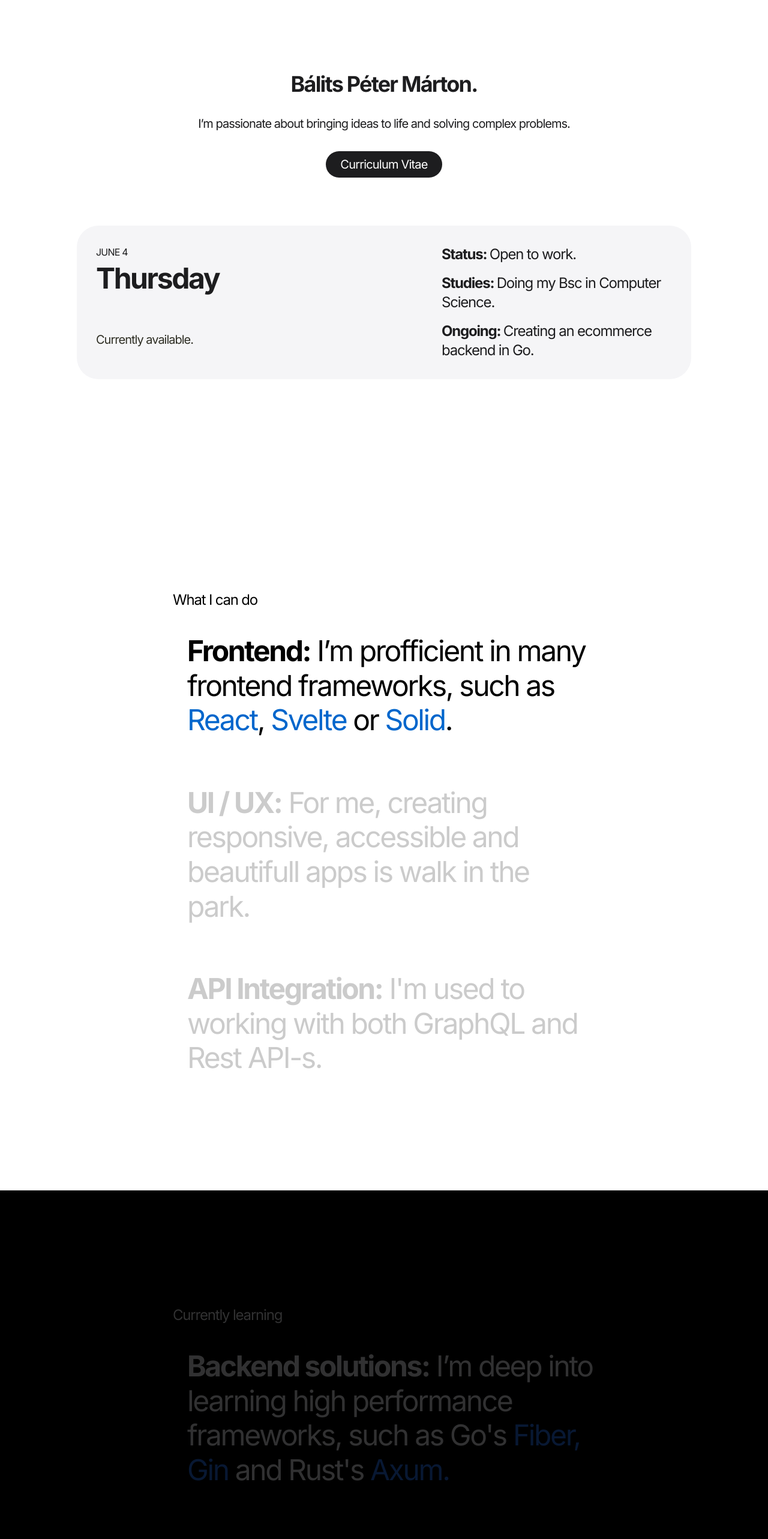
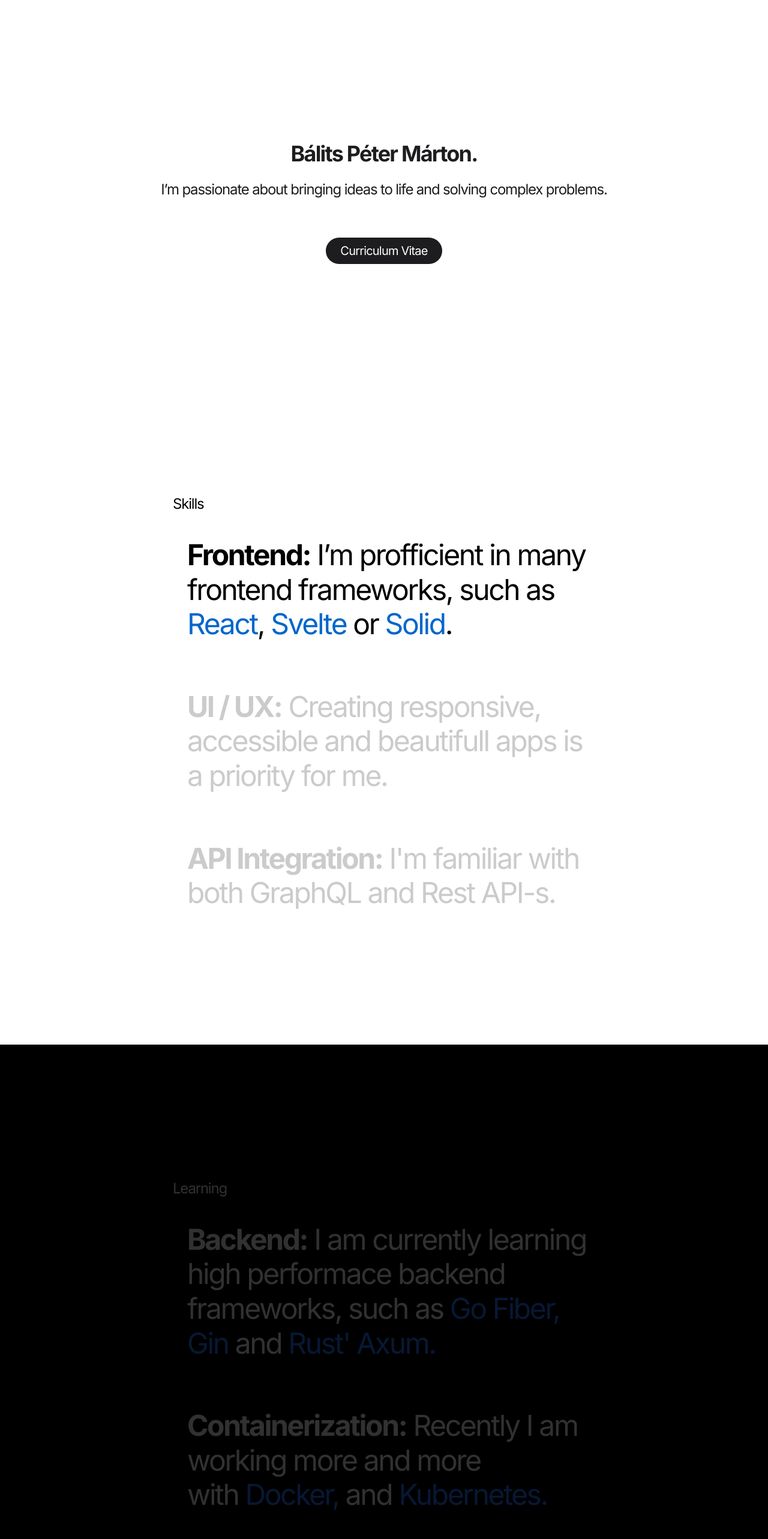
Before and after one commit to balits/portfolio, a Next.js app: page / in a window 1280 px wide. Shown: the part 200-2765 px from the top of the page at 60% size. Built offline with nearby package versions, Linux system fonts and the light colour scheme.

Commit message:
landing page done, need bg image, starting marquee next

```diff
--- a/components/goodbye.tsx
+++ b/components/goodbye.tsx
@@ -1,34 +1,67 @@
+import { Variants, motion, useInView } from "framer-motion";
+import { useEffect, useRef } from "react";
 import { GrLinkedin, GrFacebook, GrInstagram, GrMail } from "react-icons/gr";
 
 export const Goodbye = () => {
+  const thanksRef = useRef<HTMLDivElement>(null);
+  const socialsRef = useRef<HTMLDivElement>(null);
+
+  const thanksInView = useInView(thanksRef, {
+    amount: 0.4,
+  });
+
+  const socialsInView = useInView(socialsRef, {
+    amount: 0.8,
+  });
+
+  const v: Variants = {
+    hidden: { opacity: 0, y: 10 },
+    visible: { opacity: 1, y: 0, transition: { duration: 0.6 } },
+  };
+
   return (
-    <footer className="whiteOnBlack  gap-28 pt-16 pb-32  w-full flex flex-col items-center justify-center">
+    <motion.div
+      ref={thanksRef}
+      variants={v}
+      initial="hidden"
+      animate={thanksInView ? "visible" : "hidden"}
+      className="h-[50vh] blackOnWhite  px-8 py-12   w-full flex flex-col items-center justify-between"
+    >
       <div className="space-y-6">
         <h2 className="text-2xl font-bold w-full text-center">
           Thanks for visiting
         </h2>
         <p className="text-xl text-center">
-          If you&apos;d like to work with me, or have any questions:
+          I am looking forward to working with you.
+        </p>
+        <p className="text-xl text-center text-blueDark">
+          balits.peter@gmail.com
         </p>
       </div>
 
-      <div className="space-y-8 ">
-        <h3 className="text-xl w-full text-center">My socials:</h3>
-        <ul className="flex gap-16">
+      <motion.div
+        ref={socialsRef}
+        variants={v}
+        initial="hidden"
+        animate={socialsInView ? "visible" : "hidden"}
+        className="space-y-8 "
+      >
+        <h3 className=" w-full text-center">My socials:</h3>
+        <ul className="flex gap-12">
           <li>
-            <GrLinkedin size={24} />
+            <GrLinkedin size={20} />
           </li>
           <li>
-            <GrFacebook size={24} />
+            <GrFacebook size={20} />
           </li>
           <li>
-            <GrInstagram size={26} />
+            <GrInstagram size={22} />
           </li>
           <li>
-            <GrMail size={24} />
+            <GrMail size={20} />
           </li>
         </ul>
-      </div>
-    </footer>
+      </motion.div>
+    </motion.div>
   );
 };
--- a/components/hero.tsx
+++ b/components/hero.tsx
@@ -1,62 +1,55 @@
 import { useEffect, useState } from "react";
+import { Variants, motion } from "framer-motion";
 
 export const Hero = () => {
-  const [date, setDate] = useState<Date | null>(null);
+  const v: Variants = {
+    initial: {
+      opacity: 0,
+    },
+    animate: {
+      opacity: 1,
+      transition: {
+        duration: 1,
+      },
+    },
+  };
 
-  useEffect(() => {
-    setDate(new Date());
-  }, []);
-
+  const c: Variants = {
+    initial: {
+      opacity: 0,
+    },
+    animate: {
+      opacity: 1,
+      transition: {
+        staggerChildren: 0.3,
+      },
+    },
+  };
   return (
-    <section className="lg:mb-[20vh] px-8 blackOnWhite w-full max-w-screen  flex flex-col items-center justify-center gap-20">
-      <div className="space-y-8 mt-[30vh] xl:mt-[40vh] h-fit  max-w-screen-lg  flex flex-col items-center justify-center">
-        <h1 className="font-bold text-2xl md:text-3xl xl:text-4xl">
+    <section className="h-[100vh] px-8 blackOnWhite w-full max-w-screen  flex flex-col items-center justify-end pb-[10vh] md:pb-[20vh] ">
+      <motion.div
+        variants={c}
+        initial="initial"
+        animate="animate"
+        className=" h-fit  max-w-screen-lg  flex flex-col items-center justify-center"
+      >
+        <motion.h1
+          variants={v}
+          className="mb-6 font-bold text-2xl md:text-3xl xl:text-4xl"
+        >
           Bálits Péter Márton.
-        </h1>
-        <p className="text-xl text-center">
+        </motion.h1>
+        <motion.p variants={v} className="mb-16 text-2xl text-center">
           I’m passionate about bringing ideas to life and solving complex
           problems.
-        </p>
-        <button className="xl:text-xl  rounded-full py-2 px-6 bg-darkGray text-white transition-opacity hover:opacity-90">
+        </motion.p>
+        <motion.button
+          variants={v}
+          className=" xl:text-xl  rounded-full py-2 px-6 bg-darkGray text-white transition-opacity hover:opacity-90"
+        >
           Curriculum&nbsp;Vitae
-        </button>
-      </div>
-
-      <div className="mx-auto container lg:max-w-screen-lg rounded-4xl bg-offWhite p-4 gap-4 xl:gap-8 xl:p-8 xl:p-12  grid grid-cols-1 grid-rows-2 md:grid-rows-1 md:grid-cols-5">
-        <div className="md:col-span-2 ">
-          {date && (
-            <div className="flex items-end justify-between md:flex-col md:items-start md:gap-16">
-              <div className="space-y-2">
-                <aside className="uppercase text-sm md:text-base">
-                  <span>
-                    {date.toLocaleString("en-US", { month: "long" })}&nbsp;
-                    {date.getDay()}
-                  </span>
-                </aside>
-                <h3 className="text-2xl md:text-3xl xl:text-5xl font-bold">
-                  {date.toLocaleString("en-US", { weekday: "long" })}
-                </h3>
-              </div>
-              <p className="text-lightGray text-lg md:text-xl">
-                Currently available.
-              </p>
-            </div>
-          )}
-        </div>
-        <div className="flex flex-col items-center justify-start gap-4 md:col-start-4 md:col-span-3">
-          <p className="text-lg md:text-xl xl:text-2xl w-full">
-            <span className="font-bold">Status: </span>Open to work.
-          </p>
-          <p className="text-lg md:text-xl xl:text-2xl w-full">
-            <span className="font-bold">Studies: </span>Doing my Bsc in Computer
-            Science.
-          </p>
-          <p className="text-lg md:text-xl xl:text-2xl w-full">
-            <span className="font-bold">Ongoing: </span>Creating an ecommerce
-            backend in Go.
-          </p>
-        </div>
-      </div>
+        </motion.button>
+      </motion.div>
     </section>
   );
 };
--- a/components/skills.tsx
+++ b/components/skills.tsx
@@ -1,4 +1,5 @@
 import { useScroll } from "framer-motion";
+import { url } from "inspector";
 import Link from "next/link";
 import { useEffect, useRef, useState } from "react";
 
@@ -6,18 +7,14 @@ export const Skills = () => {
   return (
     <>
       <section className="w-full overflow-x-hidden ">
-        <div className=" px-8 py-48 w-full max-w-screen-md mx-auto flex flex-col items-start justify-center ">
-          <List title="What I can do" content={Already} showFirstLine={true} />
+        <div className=" px-8 py-56 w-full max-w-screen-md mx-auto flex flex-col items-start justify-center ">
+          <List title="Skills" content={Already} showFirstLine={true} />
         </div>
       </section>
 
       <section className="w-full overflow-x-hidden  whiteOnBlack ">
-        <div className=" px-8 py-48  w-full max-w-screen-md mx-auto flex flex-col items-start justify-center ">
-          <List
-            title="Currently learning"
-            content={Currently}
-            showFirstLine={false}
-          />
+        <div className=" px-8 py-56  w-full max-w-screen-md mx-auto flex flex-col items-start justify-center ">
+          <List title="Learning" content={Currently} showFirstLine={false} />
         </div>
       </section>
     </>
@@ -121,54 +118,66 @@ const Already = [
   },
   {
     title: "UI / UX",
-    body: "For me, creating responsive, accessible and beautifull apps is walk in the park.",
+    body: "Creating responsive, accessible and beautifull apps is a priority for me.",
   },
   {
     title: "API Integration",
-    body: "I'm used to working with both GraphQL and Rest API-s.",
+    body: "I'm familiar with both GraphQL and Rest API-s.",
   },
 ];
 
 const Currently = [
   {
-    title: "Backend solutions",
+    title: "Backend",
     body: (
       <>
-        I’m deep into learning high performance frameworks, such as Go&apos;s{" "}
+        I am currently learning high performace backend frameworks, such
+        as&nbsp;
         <Link target="_blank" href="https://gofiber.io/" className="link-dark">
-          Fiber,
+          Go Fiber,
         </Link>{" "}
         <Link target="_blank" href="https://gofiber.io/" className="link-dark">
           Gin
         </Link>{" "}
-        and Rust&apos;s{" "}
+        and{" "}
         <Link
           target="_blank"
           href="https://docs.rs/axum/latest/axum/"
           className="link-dark"
         >
-          Axum.
+          Rust&apos; Axum.
         </Link>
       </>
     ),
   },
   {
     title: "Containerization",
-    body: "For my backend projects, I like to use Docker, Docker Compose and Kubernetes.",
+    body: (
+      <>
+        Recently I am working more and more with&nbsp;
+        <Link href="https://www.docker.com/" className="link-dark">
+          Docker,
+        </Link>
+        &nbsp;and&nbsp;
+        <Link href="https://kubernetes.io/" className="link-dark">
+          Kubernetes.
+        </Link>
+      </>
+    ),
   },
   {
     title: "Native Apps",
     body: (
       <>
-        Lately I&apos;ve been enjoying{" "}
+        Lately I&apos;ve been trying out{" "}
         <Link href="https://reactnative.dev/" className="link-dark">
           React Native,
         </Link>{" "}
-        and in the future I will give{" "}
+        and in the future I plan to use{" "}
         <Link href="https://reactnative.dev/" className="link-dark">
           Swift
         </Link>{" "}
-        a shot too.
+        too.
       </>
     ),
   },
--- a/components/tech.tsx
+++ b/components/tech.tsx
@@ -3,7 +3,7 @@ import Marquee from "react-fast-marquee";
 
 export const Tech = () => {
   return (
-    <section className="blackOnWhite relative w-full h-[90vh] flex flex-col  gap-28 items-center justify-center">
+    <section className="blackOnWhite relative w-full h-[50vh] flex flex-col  gap-28 items-center justify-center">
       <Marquee gradient speed={100} className="">
         <Line />
       </Marquee>
```
